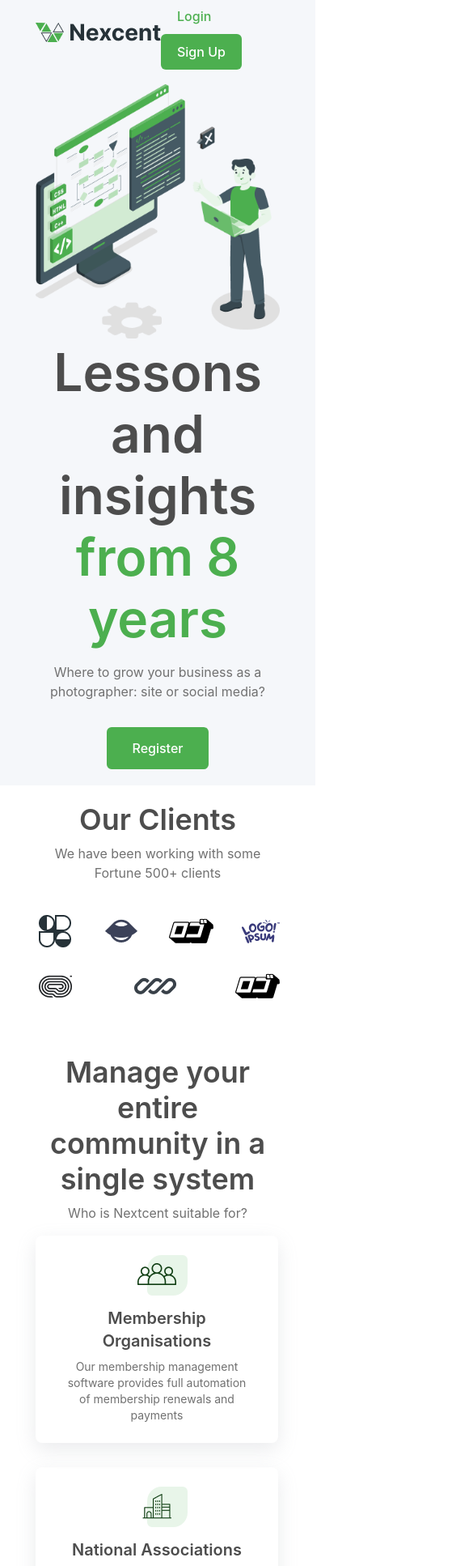
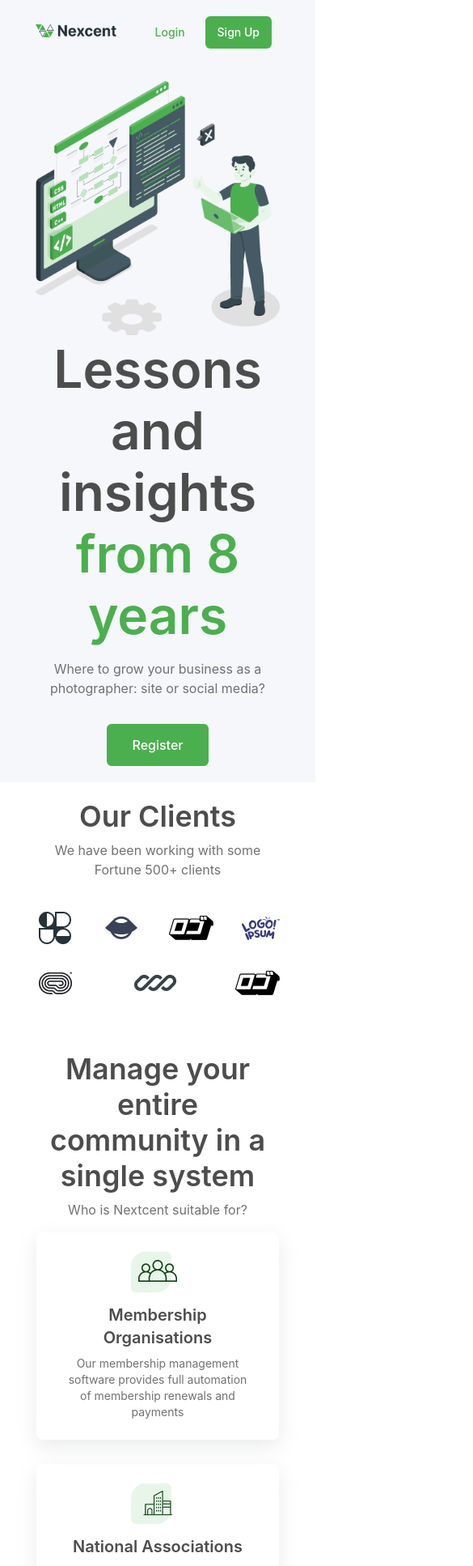
Before and after one commit to olehhasii/landings-collection, a React (Vite) app: page / in a window 390 px wide. Shown: the top 1934 px of the page at 81% size, 585 px wide, since content can reach past the window. Built offline with nearby package versions, Linux system fonts and the light colour scheme; a web font is replaced by a local one.

Commit message:
nextcent: more styles for responsive, but still dont like it

```diff
--- a/src/components/Nextcent/NextcentStyle.module.scss
+++ b/src/components/Nextcent/NextcentStyle.module.scss
@@ -9,8 +9,14 @@
   align-items: center;
   max-height: 84px;
 
+  @include breakpoint(medium) {
+    padding: toRem(20) toRem(44);
+  }
+
   @include breakpoint(small) {
-    padding: toRem(20) toRem(44);
+    img {
+      width: 100px;
+    }
   }
 
   &_nav {
@@ -41,6 +47,12 @@
     @include hover {
       background-color: $color-tint5;
     }
+
+    @include breakpoint(small) {
+      margin-right: toRem(10);
+      padding: 10px 15px;
+      @include typography(s, 500);
+    }
   }
 
   &_signup {
@@ -48,6 +60,11 @@
 
     @include basebtn();
     @include typography(md, 500);
+    @include breakpoint(small) {
+      margin-right: toRem(10);
+      padding: 10px 15px;
+      @include typography(s, 500);
+    }
   }
 }
 
@@ -56,6 +73,10 @@
   padding: toRem(20) toRem(44);
   display: flex;
   /* justify-content: space-between; */
+
+  @include breakpoint(medium) {
+    align-items: center;
+  }
 
   @include breakpoint(small) {
     padding: toRem(20) toRem(44);
@@ -103,6 +124,12 @@
 
     @include breakpoint(large) {
       margin-left: 0;
+    }
+
+    @include breakpoint(medium) {
+      img {
+        width: 300px;
+      }
     }
 
     @include breakpoint(small) {
@@ -214,6 +241,10 @@
       z-index: 1;
       top: 0;
       right: 80px;
+
+      @include breakpoint(large) {
+        right: 43%;
+      }
     }
   }
   &_cards {
@@ -223,11 +254,14 @@
 
     @include breakpoint(large) {
       flex-wrap: wrap;
+      justify-content: center;
       gap: 30px;
     }
 
     @include breakpoint(small) {
       flex-direction: column;
+      justify-content: center;
+      align-items: center;
     }
   }
 
@@ -295,6 +329,7 @@
   @include breakpoint(large) {
     flex-direction: column;
     justify-content: center;
+    align-items: center;
   }
 
   @include breakpoint(small) {
@@ -426,6 +461,10 @@
       align-items: center;
       gap: 41px;
 
+      @include breakpoint(medium) {
+        flex-wrap: wrap;
+      }
+
       @include breakpoint(small) {
         flex-wrap: wrap;
         justify-content: center;
@@ -523,7 +562,11 @@
   background-color: $color-neutral-black;
   padding: toRem(64) toRem(165);
 
-  @include breakpoint(small) {
+  @include breakpoint(large) {
+    flex-wrap: wrap;
+  }
+
+  @include breakpoint(medium) {
     padding: toRem(20) toRem(44);
     flex-direction: column;
     align-items: center;
```
